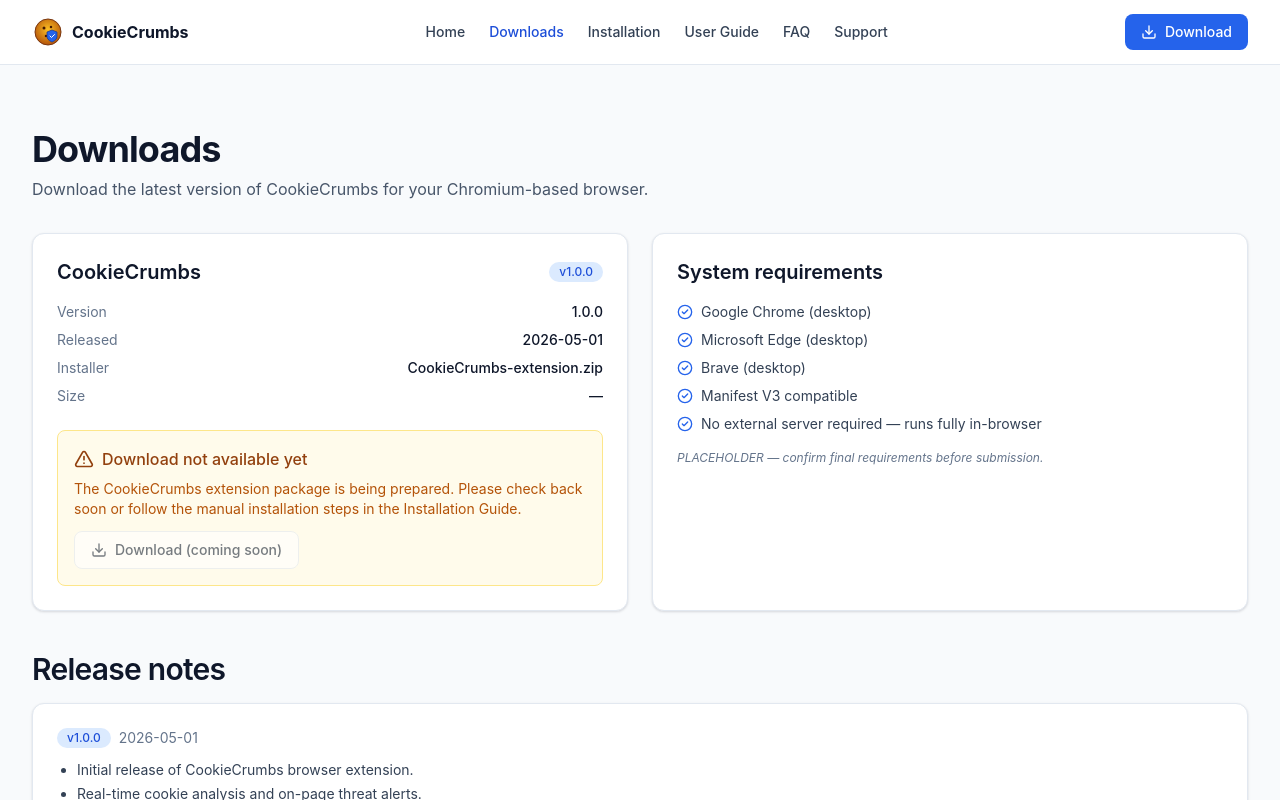
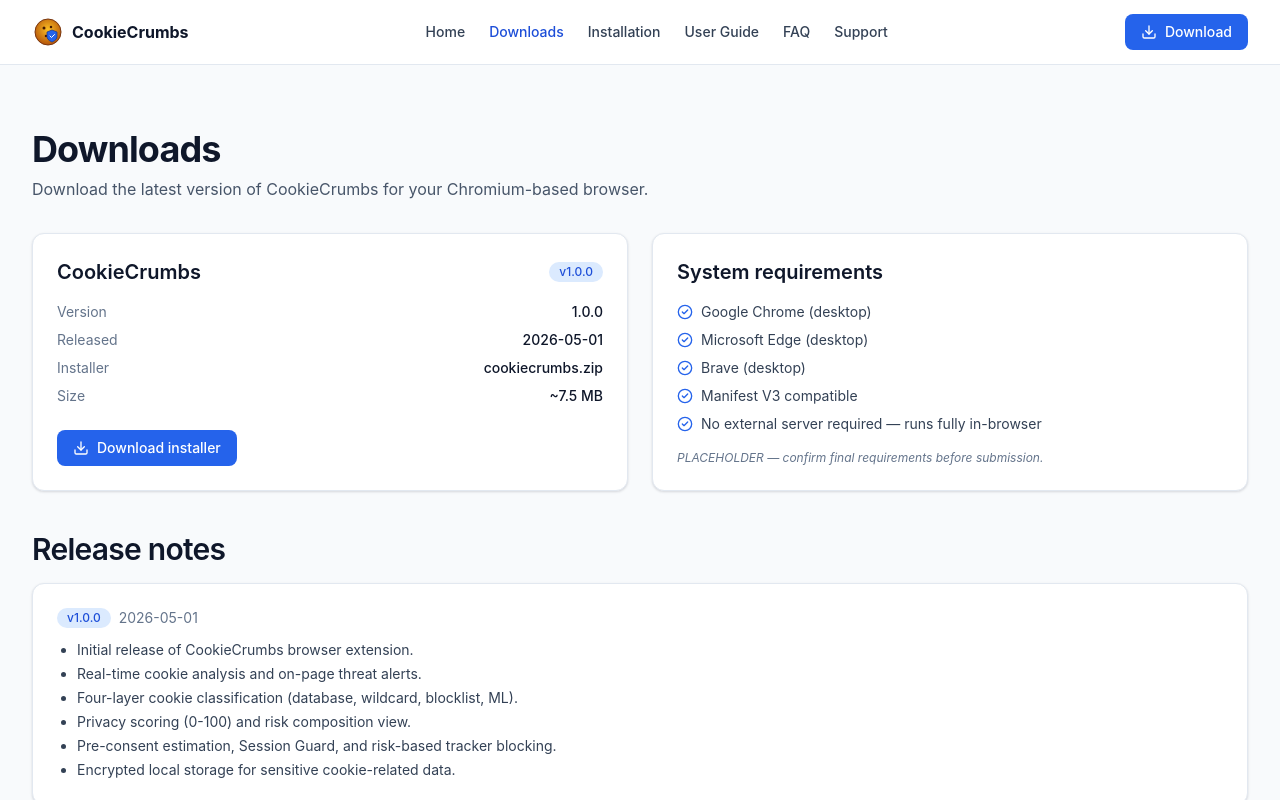
Before and after one commit to zjsrmnt/customer-support-portal, a React (Vite) app: page /downloads in a window 1280 px wide. Shown: the top 800 px of the page. Built offline with nearby package versions, Linux system fonts and the light colour scheme.

Commit message:
Add downloadable CookieCrumbs extension package (cookiecrumbs.zip)

```diff
--- a/src/data/siteConfig.js
+++ b/src/data/siteConfig.js
@@ -10,11 +10,10 @@ export const siteConfig = {
     "CookieCrumbs analyzes and classifies website cookies in real time, estimates privacy risk, and gives you a 0-100 privacy score plus real-time threat alerts — so you can make informed decisions about a site's data handling before you consent.",
   version: "1.0.0",
   releaseDate: "2026-05-01",
-  // The extension is distributed as an unpacked Chromium extension for the capstone demo.
-  // Set to a real download URL (e.g. a zipped extension build) when available.
-  downloadUrl: null,
-  installerFileName: "CookieCrumbs-extension.zip",
-  installerSize: "—",
+  // Downloadable extension package (served from /public/downloads/).
+  downloadUrl: "/downloads/cookiecrumbs.zip",
+  installerFileName: "cookiecrumbs.zip",
+  installerSize: "~7.5 MB",
   platforms: [
     "Google Chrome (desktop)",
     "Microsoft Edge (desktop)",
```
Also changed, not shown: 2 other files (tests, documents, lock files or other folders).
